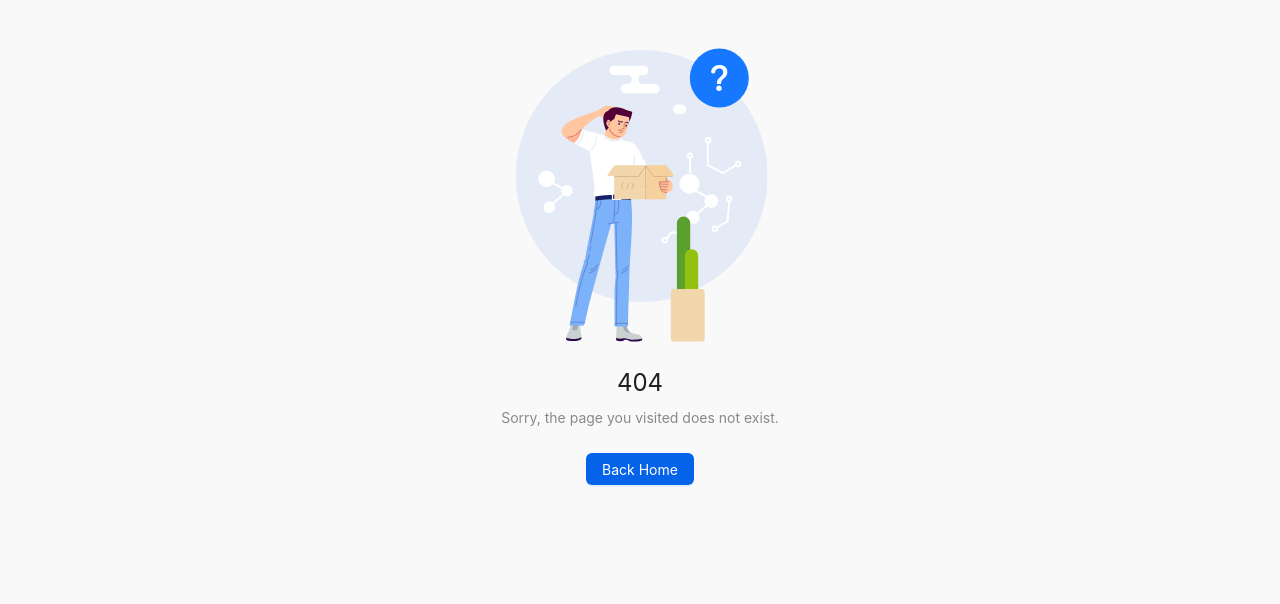
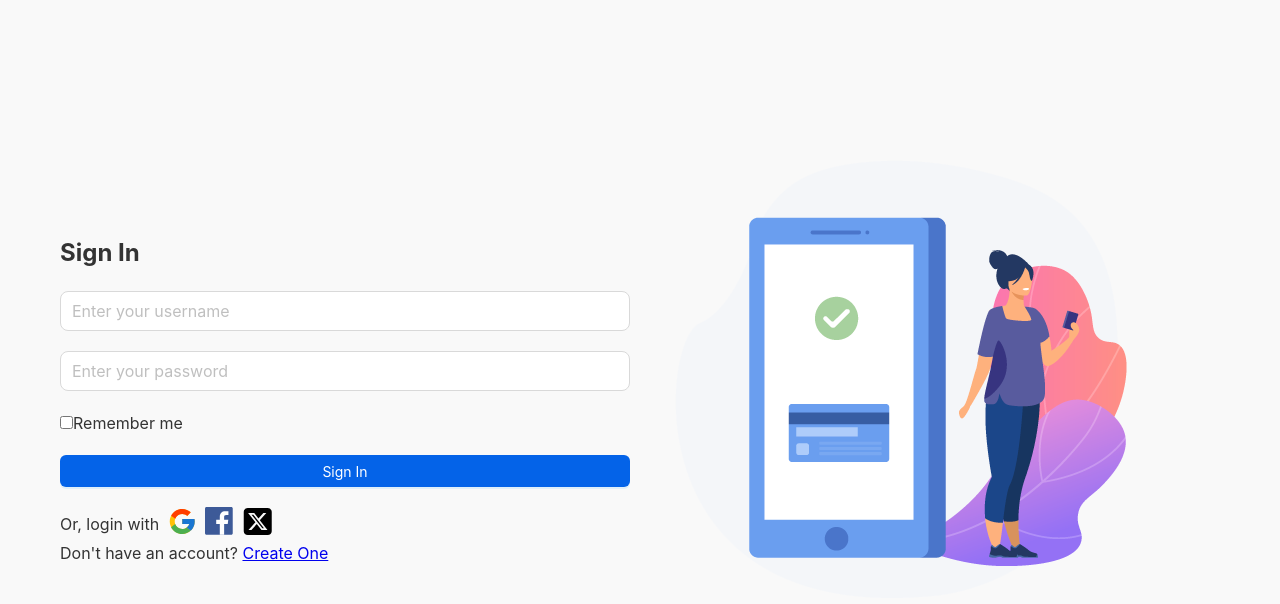
Before and after one commit to TrungNguyen1811/todo-list-app, a React (Vite) app: page /sign-in in a window 1280 px wide. Before the commit this address had no page. Shown: the top 604 px of the page. Built offline with nearby package versions, Linux system fonts and the light colour scheme.

Commit message:
feat(sign-in): create feature sigin

```diff
--- /dev/null
+++ b/src/pages/SignIn/SignIn.jsx
@@ -0,0 +1,139 @@
+import { Input } from "antd";
+import { Button } from "antd";
+import "./SignIn.scss";
+import { useFormik } from "formik";
+import { useDispatch } from "react-redux";
+import { signInRequest } from "@/sagas/users/userSlice";
+import { useEffect } from "react";
+import { useNavigate } from "react-router-dom";
+import { useSelector } from "react-redux";
+
+export function SignIn() {
+  const dispatch = useDispatch();
+  const { user, loading, error } = useSelector((state) => state.user);
+  const navigate = useNavigate();
+
+  const handleSignIn = useFormik({
+    initialValues: {
+      username: "",
+      password: "",
+    },
+    onSubmit: (values) => {
+      dispatch(signInRequest(values));
+      console.log("Sign In values:", values);
+    },
+  });
+
+  useEffect(() => {
+    if (user) {
+      navigate("/");
+    }
+  }, [user, navigate]);
+
+  return (
+    <div className="sign-in-section container">
+      <section className="form-container">
+        <h1>Sign In </h1>
+        <form className="form-signin" onSubmit={handleSignIn.handleSubmit}>
+          <div>
+            <Input
+              size="large"
+              placeholder="Enter your username"
+              onChange={handleSignIn.handleChange}
+              value={handleSignIn.values.username}
+              name="username"
+            />
+          </div>
+          <div>
+            <Input
+              size="large"
+              placeholder="Enter your password"
+              type="password"
+              onChange={handleSignIn.handleChange}
+              value={handleSignIn.values.password}
+              name="password"
+            />
+          </div>
+          <div>
+            <input type="checkbox" id="remember-me" />
+            <label htmlFor="remember-me">Remember me</label>
+          </div>
+          <Button disabled={loading} type="primary" htmlType="submit">
+            {loading ? "Signing In..." : "Sign In"}
+          </Button>
+
+          {error && <div className="error-message">{error}</div>}
+        </form>
+        <section>
+          <div className="social-login">
+            Or, login with{" "}
+            <a href="#">
+              <svg
+                width="26"
+                height="25"
+                viewBox="0 0 26 25"
+                fill="none"
+                xmlns="http://www.w3.org/2000/svg"
+              >
+                <path
+                  d="M25.4952 10.0519H24.4883V10H13.2383V15H20.3027C19.272 17.9106 16.5027 20 13.2383 20C9.09641 20 5.73828 16.6419 5.73828 12.5C5.73828 8.35812 9.09641 5 13.2383 5C15.1502 5 16.8895 5.72125 18.2139 6.89937L21.7495 3.36375C19.517 1.28312 16.5308 0 13.2383 0C6.33516 0 0.738281 5.59688 0.738281 12.5C0.738281 19.4031 6.33516 25 13.2383 25C20.1414 25 25.7383 19.4031 25.7383 12.5C25.7383 11.6619 25.652 10.8438 25.4952 10.0519Z"
+                  fill="#FFC107"
+                />
+                <path
+                  d="M2.17969 6.68188L6.28656 9.69375C7.39781 6.9425 10.0891 5 13.2384 5C15.1503 5 16.8897 5.72125 18.2141 6.89937L21.7497 3.36375C19.5172 1.28312 16.5309 0 13.2384 0C8.43719 0 4.27344 2.71062 2.17969 6.68188Z"
+                  fill="#FF3D00"
+                />
+                <path
+                  d="M13.2382 24.9999C16.467 24.9999 19.4007 23.7643 21.6189 21.7549L17.7501 18.4812C16.4529 19.4677 14.8679 20.0012 13.2382 19.9999C9.98698 19.9999 7.22636 17.9268 6.18636 15.0337L2.11011 18.1743C4.17886 22.2224 8.38011 24.9999 13.2382 24.9999Z"
+                  fill="#4CAF50"
+                />
+                <path
+                  d="M25.4952 10.0519H24.4883V10H13.2383V15H20.3027C19.8097 16.3853 18.9216 17.5957 17.7483 18.4819L17.7502 18.4806L21.6189 21.7544C21.3452 22.0031 25.7383 18.75 25.7383 12.5C25.7383 11.6619 25.652 10.8438 25.4952 10.0519Z"
+                  fill="#1976D2"
+                />
+              </svg>
+            </a>{" "}
+            <a href="#">
+              <svg
+                width="28"
+                height="28"
+                viewBox="0 0 28 28"
+                fill="none"
+                xmlns="http://www.w3.org/2000/svg"
+              >
+                <path
+                  d="M26.2078 0H1.53047C0.685214 0 0 0.685214 0 1.53047V26.2078C0 27.0531 0.685214 27.7383 1.53047 27.7383H26.2078C27.0531 27.7383 27.7383 27.0531 27.7383 26.2078V1.53047C27.7383 0.685214 27.0531 0 26.2078 0Z"
+                  fill="#3D5A98"
+                />
+                <path
+                  d="M19.1366 27.7361V16.9947H22.7413L23.2804 12.8087H19.1366V10.1368C19.1366 8.92512 19.4741 8.09778 21.2108 8.09778H23.428V4.34778C22.3544 4.23589 21.2754 4.18268 20.196 4.18841C17.0038 4.18841 14.8054 6.13372 14.8054 9.722V12.8087H11.2007V16.9947H14.8054V27.7361H19.1366Z"
+                  fill="white"
+                />
+              </svg>
+            </a>
+            <a href="">
+              <svg
+                width="29"
+                height="27"
+                viewBox="0 0 29 27"
+                fill="none"
+                xmlns="http://www.w3.org/2000/svg"
+              >
+                <path
+                  d="M4.73828 0C2.53203 0 0.738281 1.72969 0.738281 3.85714V23.1429C0.738281 25.2703 2.53203 27 4.73828 27H24.7383C26.9445 27 28.7383 25.2703 28.7383 23.1429V3.85714C28.7383 1.72969 26.9445 0 24.7383 0H4.73828ZM23.307 5.0625L16.8195 12.2103L24.4508 21.9375H18.4758L13.8008 16.0373L8.44453 21.9375H5.47578L12.4133 14.2895L5.09453 5.0625H11.2195L15.4508 10.4565L20.3383 5.0625H23.307ZM20.9445 20.2259L10.3258 6.68371H8.55703L19.2945 20.2259H20.9383H20.9445Z"
+                  fill="black"
+                />
+              </svg>
+            </a>
+          </div>
+          <p>
+            Don't have an account? <a href="/sign-up">Create One</a>
+          </p>
+        </section>
+      </section>
+      <section>
+        <img src="/src/assets/images/sign-in/signin-banner.png" alt="" />
+      </section>
+    </div>
+  );
+}
--- /dev/null
+++ b/src/pages/SignIn/SignIn.scss
@@ -0,0 +1,31 @@
+.sign-in-section {
+  display: grid;
+  grid-template-columns: 1fr 1fr;
+  gap: 20px;
+  align-items: center;
+  height: 100vh;
+}
+
+.container {
+  max-width: 1200px;
+  margin: 0 auto;
+  padding: 20px;
+}
+
+.form-container {
+  display: flex;
+  flex-direction: column;
+  gap: 20px;
+}
+
+.form-signin {
+  display: flex;
+  flex-direction: column;
+  gap: 20px;
+}
+
+.social-login {
+  display: flex;
+  gap: 10px;
+  align-items: center;
+}
--- a/src/pages/SignUp/SignUp.jsx
+++ b/src/pages/SignUp/SignUp.jsx
@@ -6,7 +6,6 @@ import { useFormik } from "formik";
 import * as Yup from "yup";
 import { createUserRequest } from "@/sagas/users/userSlice";
 import { Alert } from "antd";
-import { useState } from "react";
 import { Input } from "antd";
 
 const fields = [
@@ -54,7 +53,6 @@ const validationSchema = Yup.object({
 export function SignUp() {
   const dispatch = useDispatch();
   const { loading, error } = useSelector((state) => state.user);
-  const [success, setSuccess] = useState(false);
 
   const formik = useFormik({
     initialValues: {
--- a/src/routes/router.jsx
+++ b/src/routes/router.jsx
@@ -7,6 +7,7 @@ import HomePage from "../pages/HomePage/HomePage";
 import { SignUp } from "../pages/SignUp/SignUp";
 import NotFound from "@/pages/NotFound";
 import Dashboard from "@/pages/Dashboard";
+import { SignIn } from "@/pages/SignIn/SignIn";
 
 const router = createBrowserRouter([
   {
@@ -35,6 +36,14 @@ const router = createBrowserRouter([
     ),
   },
   {
+    path: "/sign-in",
+    element: (
+      <Suspense fallback={<div>Loading layout...</div>}>
+        <SignIn />
+      </Suspense>
+    ),
+  },
+  {
     path: "*",
     element: <NotFound />,
   },
--- a/src/sagas/users/userSaga.js
+++ b/src/sagas/users/userSaga.js
@@ -4,9 +4,24 @@ import {
   createUserSuccess,
   createUserFailure,
   createUserRequest,
+  getUsersSuccess,
+  getUsersFailure,
+  getUsersRequest,
+  signInSuccess,
+  signInFailure,
+  signInRequest,
 } from "./userSlice";
 
 import USERS_API from "@/services/users";
+
+function* handleGetUsers() {
+  try {
+    const users = yield call(USERS_API.getAll);
+    yield put(getUsersSuccess(users));
+  } catch (error) {
+    yield put(getUsersFailure(error.message));
+  }
+}
 
 function* handleCreateUser(action) {
   try {
@@ -17,6 +32,29 @@ function* handleCreateUser(action) {
   }
 }
 
+function* handleSignIn(action) {
+  try {
+    const { username, password } = action.payload;
+
+    const users = yield call(USERS_API.get);
+    console.log("Users fetched:", users);
+
+    const matchedUser = users.find(
+      (u) => u.username === username && u.password === password
+    );
+
+    if (matchedUser) {
+      yield put(signInSuccess(matchedUser));
+    } else {
+      yield put(signInFailure("Incorrrect username or password"));
+    }
+  } catch (error) {
+    yield put(signInFailure(error.message));
+  }
+}
+
 export default function* userSaga() {
   yield takeEvery(createUserRequest.type, handleCreateUser);
+  yield takeEvery(getUsersRequest.type, handleGetUsers);
+  yield takeEvery(signInRequest.type, handleSignIn);
 }
--- a/src/sagas/users/userSlice.js
+++ b/src/sagas/users/userSlice.js
@@ -4,18 +4,19 @@ const userSlice = createSlice({
   name: "user",
   initialState: {
     listUser: [],
+    user: null,
     loading: false,
     error: null,
   },
   reducers: {
-    getUserInfoRequest: (state) => {
+    getUsersRequest: (state) => {
       state.loading = true;
     },
-    getUserInfoSuccess: (state, action) => {
+    getUsersSuccess: (state, action) => {
       state.loading = false;
       state.listUser = action.payload;
     },
-    getUserInfoFailure: (state, action) => {
+    getUsersFailure: (state, action) => {
       state.loading = false;
       state.error = action.payload;
     },
@@ -31,15 +32,33 @@ const userSlice = createSlice({
       state.loading = false;
       state.error = action.payload;
     },
+
+    signInRequest: (state) => {
+      state.loading = true;
+      state.error = null;
+    },
+    signInSuccess: (state, action) => {
+      state.loading = false;
+      state.user = action.payload;
+      state.error = null;
+    },
+    signInFailure: (state, action) => {
+      state.loading = false;
+      state.error = action.payload;
+      state.user = null;
+    },
   },
 });
 
 export const {
-  getUserInfoRequest,
-  getUserInfoSuccess,
-  getUserInfoFailure,
+  getUsersRequest,
+  getUsersSuccess,
+  getUsersFailure,
   createUserRequest,
   createUserSuccess,
   createUserFailure,
+  signInRequest,
+  signInSuccess,
+  signInFailure,
 } = userSlice.actions;
 export default userSlice.reducer;
```
Also changed, not shown: src/assets/images/sign-in/signin-banner.png (added).
